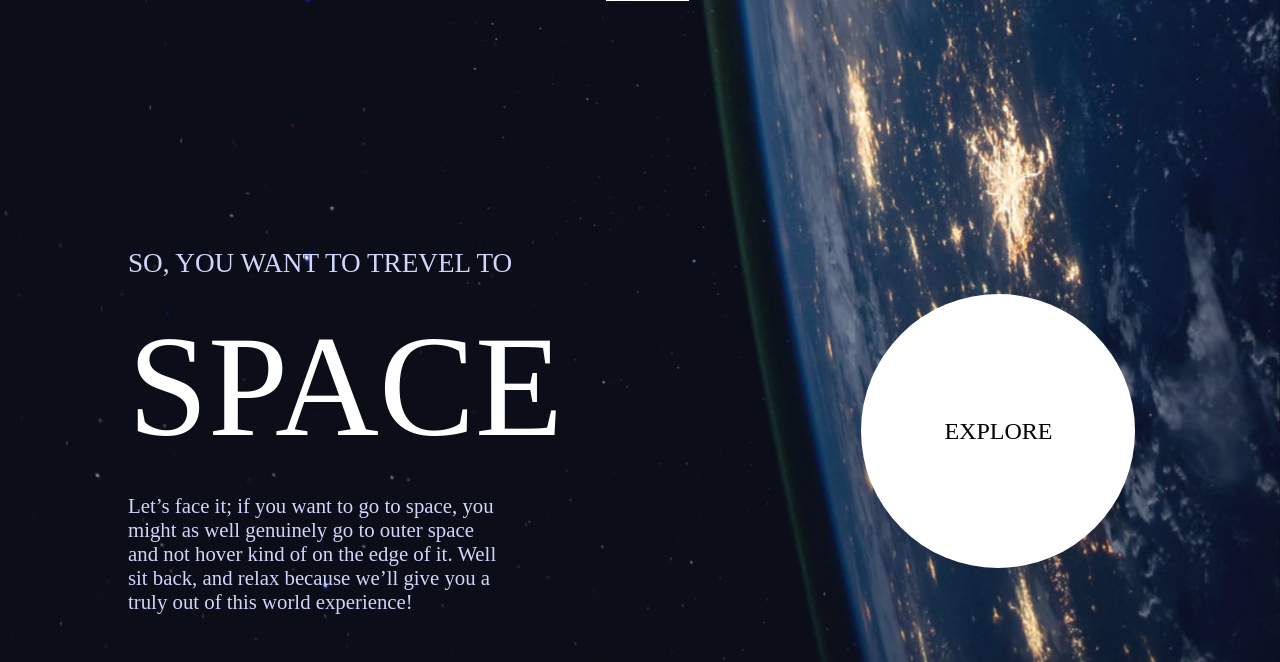
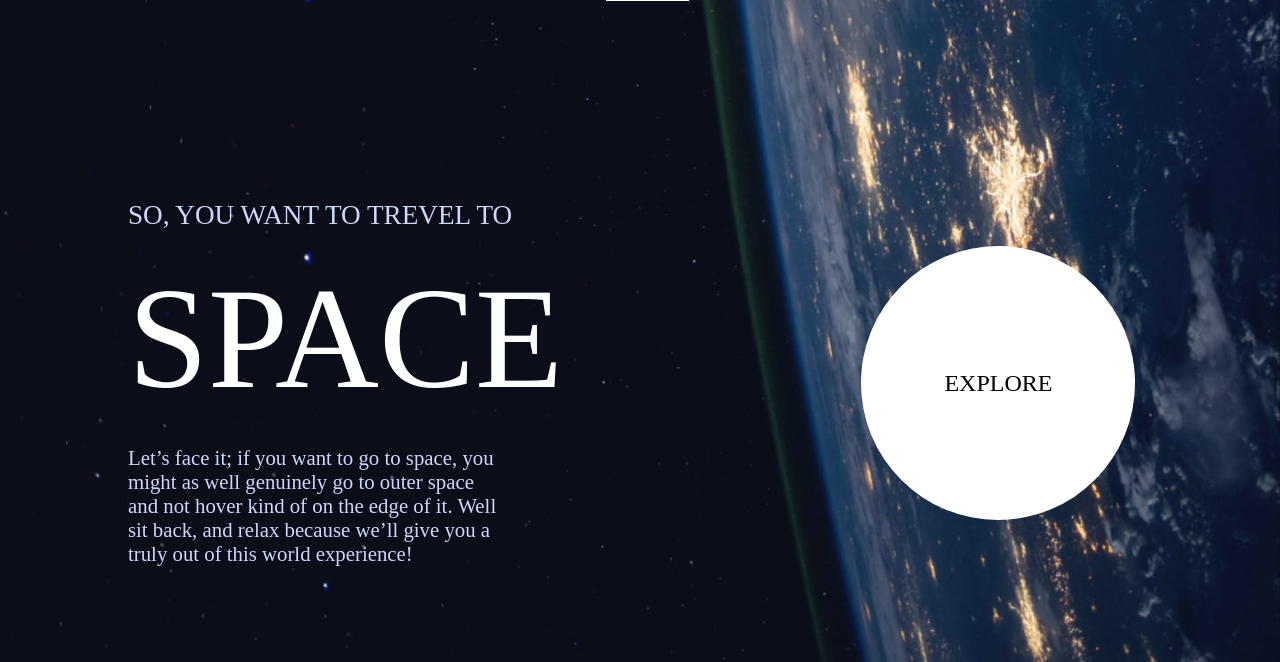
Before and after one commit to sukhdeepsohal05/Space-Tourism-Website, a plain HTML site: page index.html in a window 1280 px wide. Shown: the part 138-800 px from the top of the page. Drawn offline with Linux system fonts and the light colour scheme; a web font is replaced by a local one.

Commit message:
Update home.css

```diff
--- a/assets/css/home.css
+++ b/assets/css/home.css
@@ -11,7 +11,7 @@ main {
   display: flex;
   align-items: center;
   width: 80%;
-  margin: 3rem auto;
+  margin: 0 auto 6rem auto;
 }
 
 .details {
```
